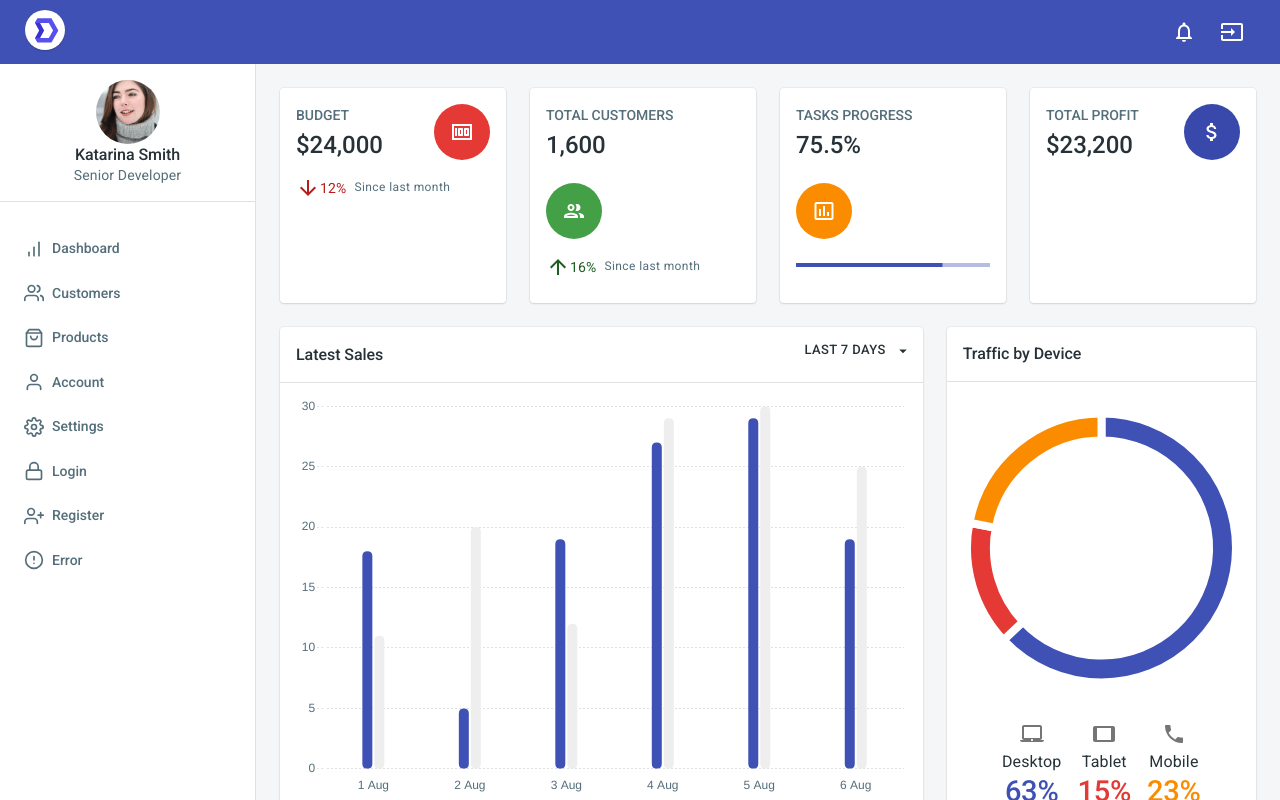
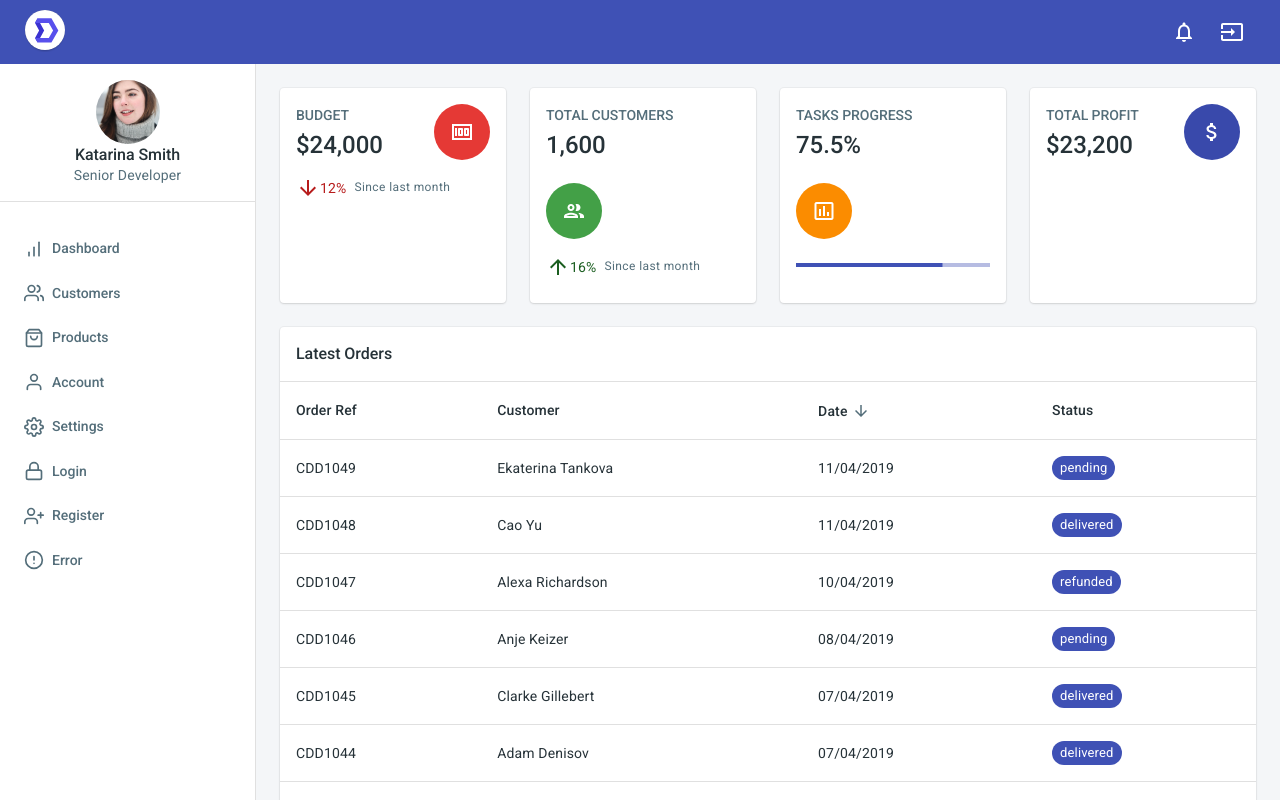
Before and after one commit to BartlomiejRasztabiga/Rentally, a React (Create React App) app in the folder frontend/: page /app/dashboard in a window 1280 px wide. Built offline with nearby package versions, Linux system fonts and the light colour scheme.

Commit message:
Delete redundant stuff from Dashboard layout

```diff
--- a/frontend/src/views/reports/DashboardView/index.js
+++ b/frontend/src/views/reports/DashboardView/index.js
@@ -1,18 +1,11 @@
 import React from 'react';
-import {
-  Container,
-  Grid,
-  makeStyles
-} from '@material-ui/core';
+import { Container, Grid, makeStyles } from '@material-ui/core';
 import Page from 'src/components/Page';
 import Budget from './Budget';
 import LatestOrders from './LatestOrders';
-import LatestProducts from './LatestProducts';
-import Sales from './Sales';
 import TasksProgress from './TasksProgress';
 import TotalCustomers from './TotalCustomers';
 import TotalProfit from './TotalProfit';
-import TrafficByDevice from './TrafficByDevice';
 
 const useStyles = makeStyles((theme) => ({
   root: {
@@ -27,85 +20,22 @@ const Dashboard = () => {
   const classes = useStyles();
 
   return (
-    <Page
-      className={classes.root}
-      title="Dashboard"
-    >
+    <Page className={classes.root} title="Dashboard">
       <Container maxWidth={false}>
-        <Grid
-          container
-          spacing={3}
-        >
-          <Grid
-            item
-            lg={3}
-            sm={6}
-            xl={3}
-            xs={12}
-          >
+        <Grid container spacing={3}>
+          <Grid item lg={3} sm={6} xl={3} xs={12}>
             <Budget />
           </Grid>
-          <Grid
-            item
-            lg={3}
-            sm={6}
-            xl={3}
-            xs={12}
-          >
+          <Grid item lg={3} sm={6} xl={3} xs={12}>
             <TotalCustomers />
           </Grid>
-          <Grid
-            item
-            lg={3}
-            sm={6}
-            xl={3}
-            xs={12}
-          >
+          <Grid item lg={3} sm={6} xl={3} xs={12}>
             <TasksProgress />
           </Grid>
-          <Grid
-            item
-            lg={3}
-            sm={6}
-            xl={3}
-            xs={12}
-          >
+          <Grid item lg={3} sm={6} xl={3} xs={12}>
             <TotalProfit />
           </Grid>
-          <Grid
-            item
-            lg={8}
-            md={12}
-            xl={9}
-            xs={12}
-          >
-            <Sales />
-          </Grid>
-          <Grid
-            item
-            lg={4}
-            md={6}
-            xl={3}
-            xs={12}
-          >
-            <TrafficByDevice />
-          </Grid>
-          <Grid
-            item
-            lg={4}
-            md={6}
-            xl={3}
-            xs={12}
-          >
-            <LatestProducts />
-          </Grid>
-          <Grid
-            item
-            lg={8}
-            md={12}
-            xl={9}
-            xs={12}
-          >
+          <Grid item lg={12} md={12} xl={12} xs={12}>
             <LatestOrders />
           </Grid>
         </Grid>
```
